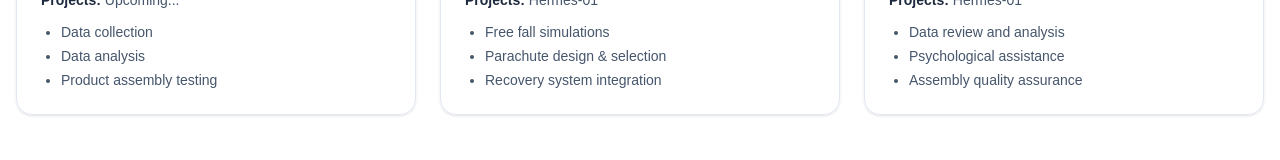
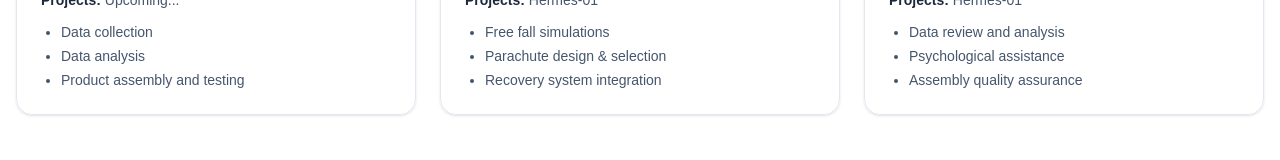
Before and after one commit to AerovisionDynamics/AerovisionDynamics.github.io, a Next.js app: page / in a window 1280 px wide. Shown: the part 4608-4768 px from the top of the page. Built offline with nearby package versions, Linux system fonts and the light colour scheme.

Commit message:
Update page.jsx

```diff
--- a/app/page.jsx
+++ b/app/page.jsx
@@ -459,7 +459,7 @@ const Team = () => (
             tasks: [
               "Data collection",
               "Data analysis",
-              "Product assembly testing",
+              "Product assembly and testing",
             ],
           },
           {
```
